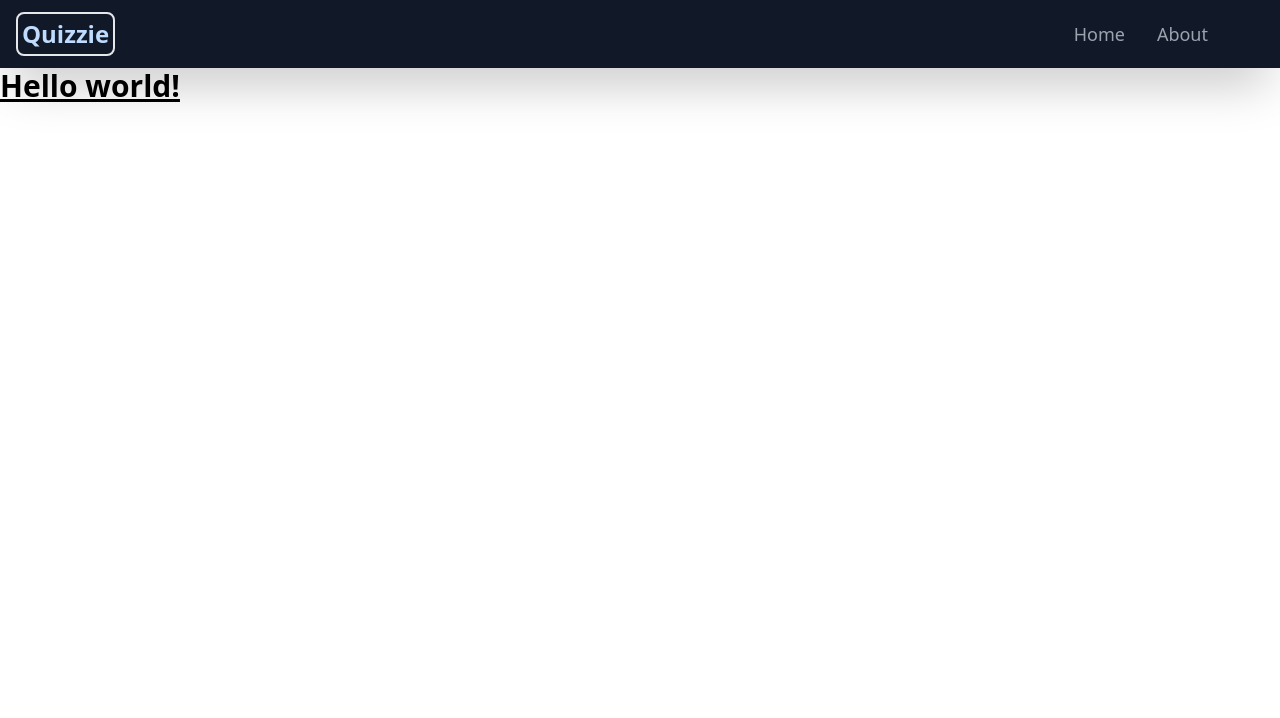
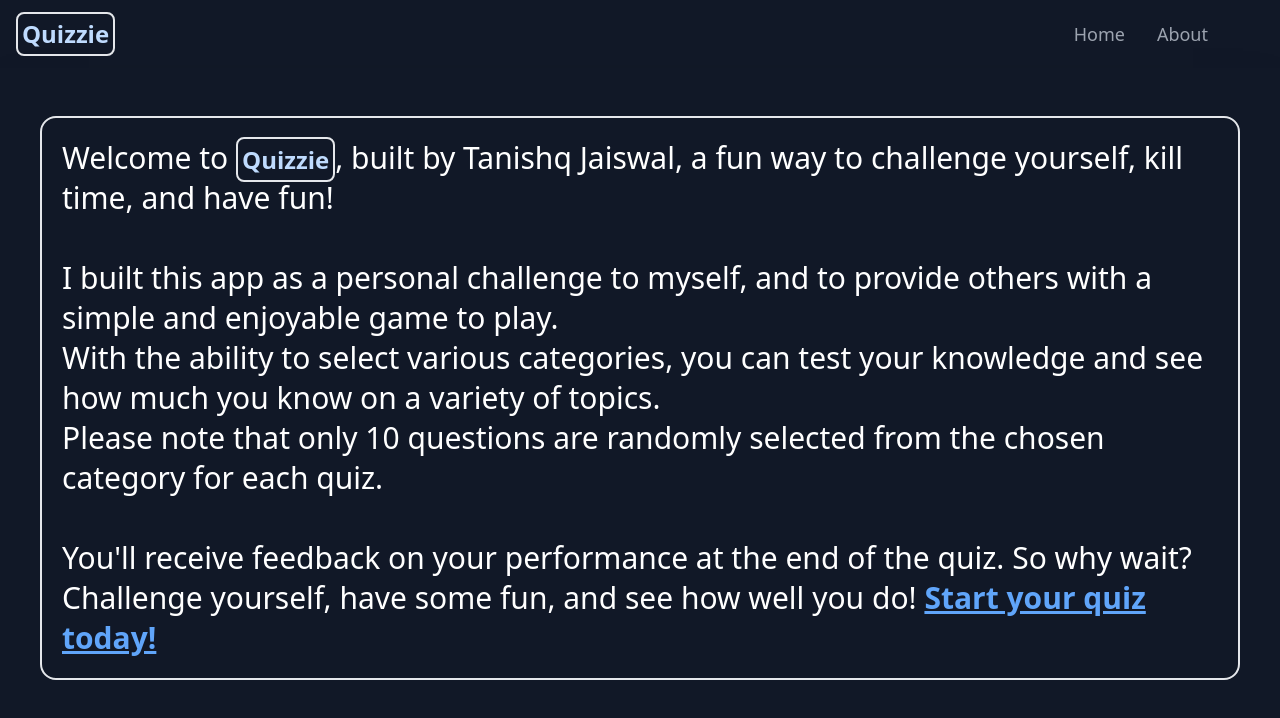
Before and after one commit to 10ishq/quizzie, a React (Create React App) app: page /about in a window 1280 px wide. Shown: the top 718 px of the page. Built offline with nearby package versions, Linux system fonts and the light colour scheme.

Commit message:
Added About Section and fixed some alignment bugs on QuizCard and ViewResult components.

```diff
--- a/src/components/About.tsx
+++ b/src/components/About.tsx
@@ -1,10 +1,33 @@
-
+import { Link } from "react-router-dom";
 const About = () => {
   return (
-    <h1 className="text-3xl font-bold underline">
-    Hello world!
-  </h1>
-  )
-}
+    <div className=" relative w-full p-5 min-h-screen pb-40 flex px-5 flex-col justify-center items-center bg-gray-900 shadow-2xl text-white">
+      <div className="border-2 m-5 p-5 rounded-2xl">
+        <h1 className="text-3xl leading-10 ">
+          Welcome to{" "}
+          <Link to={"/"}>
+            <span className="self-center leading-3 text-blue-200 font-bold text-2xl border-2 p-1 rounded-lg  whitespace-nowrap">
+              Quizzie
+            </span>
+          </Link>
+          , built by Tanishq Jaiswal, a fun way to challenge yourself, kill
+          time, and have fun! <br /> <br />I built this app as a personal
+          challenge to myself, and to provide others with a simple and enjoyable
+          game to play. <br />
+          With the ability to select various categories, you can test your
+          knowledge and see how much you know on a variety of topics.
+          <br />
+          Please note that only 10 questions are randomly selected from the
+          chosen category for each quiz. <br /> <br /> You'll receive feedback
+          on your performance at the end of the quiz. So why wait? Challenge
+          yourself, have some fun, and see how well you do!{" "}
+          <Link to={"/"} className="font-bold underline text-blue-400">
+            Start your quiz today!
+          </Link>
+        </h1>
+      </div>
+    </div>
+  );
+};
 
-export default About
+export default About;
--- a/src/components/Category.tsx
+++ b/src/components/Category.tsx
@@ -1,4 +1,4 @@
-import { useContext } from "react";
+import { useContext, useEffect } from "react";
 import { QuizContext } from "../context/QuizContext";
 
 interface CategoryProps {
--- a/src/components/QuizCard.tsx
+++ b/src/components/QuizCard.tsx
@@ -20,10 +20,10 @@ const QuizCard = ({ question, options, q_no }: QuizCardProps) => {
   const decodedQuestion = decodeString(question!);
 
   return (
-    <div className=" relative h-screen pb-40 flex px-5 flex-col justify-center items-center bg-gray-900 shadow-2xl text-white">
+    <div className=" relative w-full  h-full pb-40 flex px-5 flex-col justify-center items-center bg-gray-900 shadow-2xl text-white">
       {/* render 10 elements each showing number as text */}
-      <div className="absolute top-[10px] md:top-[-10px] ">
-        <div className="flex justify-center w-full  pb-10">
+      <div className="relative w-[99%] md:absolute md:top-[-10px]">
+        <div className="flex justify-center items-center w-full ">
           {Array(10)
             .fill("")
             .map((_, index) => {
@@ -48,20 +48,20 @@ const QuizCard = ({ question, options, q_no }: QuizCardProps) => {
             })}
         </div>
       </div>
-      <h1 className=" flex text-start text-2xl md:text-4xl mt-32  pb-5 font-bold  w-full mx-3 px-2 border-solid border-2 border-green-500 p-3 mb-5 rounded-lg">
+      <h1 className=" flex w-[99%] text-start text-2xl md:text-4xl mt-32  pb-5 font-bold mx-3 px-3 border-solid border-2 border-green-500 p-3 mb-5 rounded-lg">
         Q{q_no}. {decodedQuestion}
       </h1>
       {/* <h1 className="text-2xl font-bold">{q_no}</h1>  */}
 
-      <div className="flex flex-col mr-10 max-w-5 justify-center items-center">
+      <div className="flex flex-col max-w-5 justify-center items-center">
         {options?.map((option: string) => {
           return (
-            <div className=" z-20 justify-center w-[400px] items-center mb-5">
+            <div className=" flex z-20 justify-center w-[400px] items-center mb-5">
               <button
                 onClick={() => {
                   updateAnswerList(option, q_no - 1);
                 }}
-                className="text-white w-full mx-5 transition-all duration-200  focus:ring-4 focus:ring-blue-300 font-medium rounded-lg text-xl md:text-2xl px-5 py-2.5 mr-2 mb-2 bg-blue-600 hover:bg-green-700 focus:outline-none focus:bg-green-500  cursor-pointer"
+                className="text-white w-[90%] md:w-full transition-all duration-200  focus:ring-4 focus:ring-blue-300 font-medium rounded-lg text-xl md:text-2xl px-5 py-2.5 mb-2 bg-blue-600 hover:bg-green-700 focus:outline-none focus:bg-green-500  cursor-pointer"
               >
                 {option}
               </button>
--- a/src/components/ViewResult.tsx
+++ b/src/components/ViewResult.tsx
@@ -9,13 +9,7 @@ interface ViewResultProps {
 }
 
 const ViewResult = ({ question, options, q_no }: ViewResultProps) => {
-  const {
-    nextQ,
-    prevQ,
-    goToQ,
-    answerList,
-    quizList,
-  } = useContext(QuizContext);
+  const { nextQ, prevQ, goToQ, answerList, quizList } = useContext(QuizContext);
 
   function decodeString(str: string) {
     const textArea = document.createElement("textarea");
@@ -24,10 +18,10 @@ const ViewResult = ({ question, options, q_no }: ViewResultProps) => {
   }
 
   return (
-    <div className=" relative h-screen pb-40 flex px-5 flex-col justify-center items-center bg-gray-900 shadow-2xl text-white">
+    <div className=" relative w-full  h-full pb-40 flex px-5 flex-col justify-center items-center bg-gray-900 shadow-2xl text-white">
       {/* render 10 elements each showing number as text */}
-      <div className="absolute top-[10px] md:top-[-10px]">
-        <div className="flex justify-center w-full  pb-10">
+      <div className="relative w-[99%] md:absolute md:top-[-10px] ">
+        <div className="flex justify-center items-center w-full ">
           {Array(10)
             .fill("")
             .map((_, index) => {
@@ -54,12 +48,12 @@ const ViewResult = ({ question, options, q_no }: ViewResultProps) => {
             })}
         </div>
       </div>
-      <h1 className=" flex text-start text-2xl md:text-4xl mt-32  pb-5 font-bold  w-full mx-3 px-2 border-solid border-2 border-green-500 p-3 mb-5 rounded-lg">
+      <h1 className=" flex w-[99%] text-start text-2xl md:text-4xl mt-32  pb-5 font-bold mx-3 px-3 border-solid border-2 border-green-500 p-3 mb-5 rounded-lg">
         Q{q_no}. {decodeString(question!)}
       </h1>
       {/* <h1 className="text-2xl font-bold">{q_no}</h1>  */}
 
-      <div className="flex flex-col mr-10 max-w-5 justify-center items-center">
+      <div className="flex flex-col max-w-5 justify-center items-center">
         {options?.map((option: string) => {
           const color =
             option === quizList[q_no! - 1]!.correct_answer
@@ -68,13 +62,13 @@ const ViewResult = ({ question, options, q_no }: ViewResultProps) => {
           const selectedOptionColor =
             option === answerList[q_no! - 1] ? " bg-blue-500 " : " ";
           return (
-            <div className=" z-20 justify-center w-[400px] items-center mb-5">
+            <div className=" flex z-20 justify-center w-[400px] items-center mb-5">
               <button
                 onClick={() => {}}
                 className={
                   selectedOptionColor +
                   color +
-                  ` text-white w-full mx-5 transition-all duration-200 font-medium rounded-lg text-xl md:text-2xl px-5 py-2.5 mr-2 mb-2 `
+                  ` text-white w-[90%] md:w-full transition-all duration-200 font-medium rounded-lg text-xl md:text-2xl px-5 py-2.5 mr-2 mb-2 `
                 }
               >
                 {decodeString(option)}
```
Also changed, not shown: 2 other files (tests, documents, lock files or other folders).
